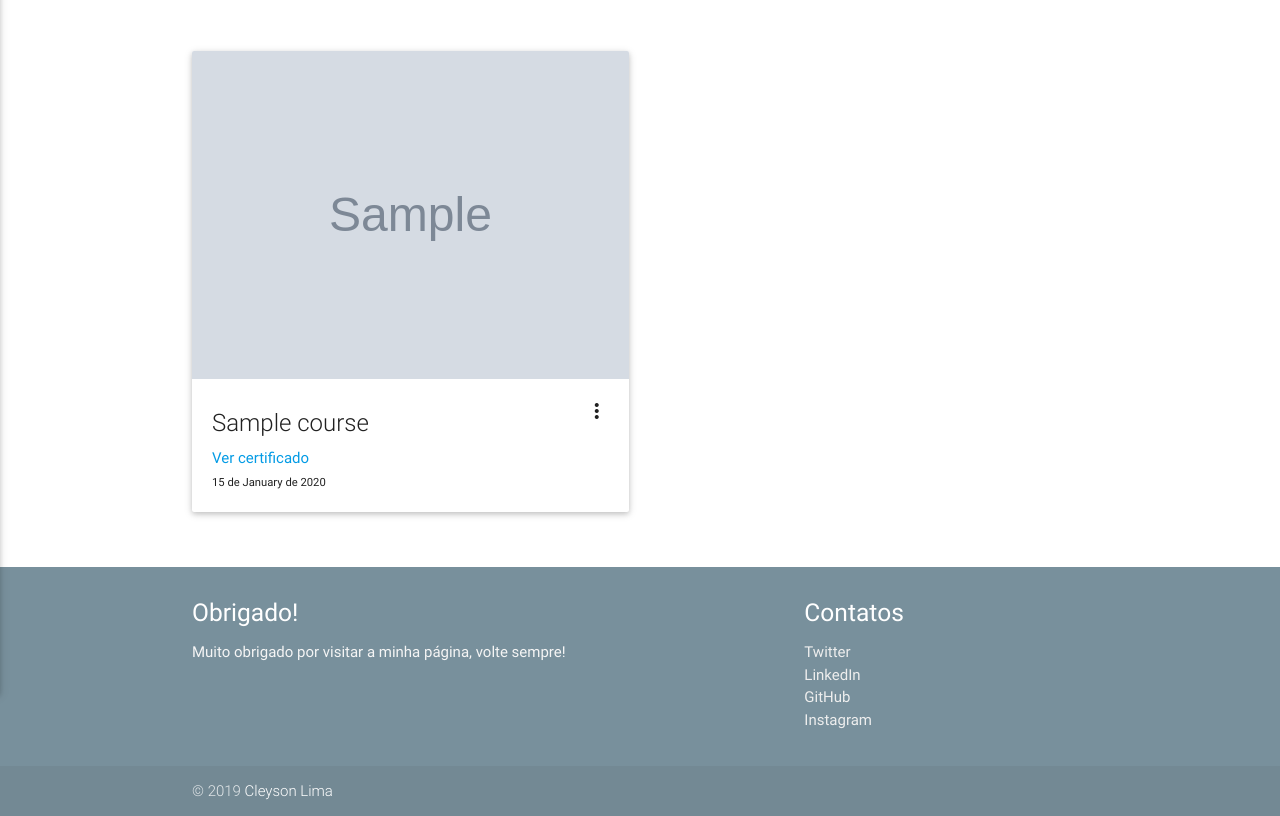
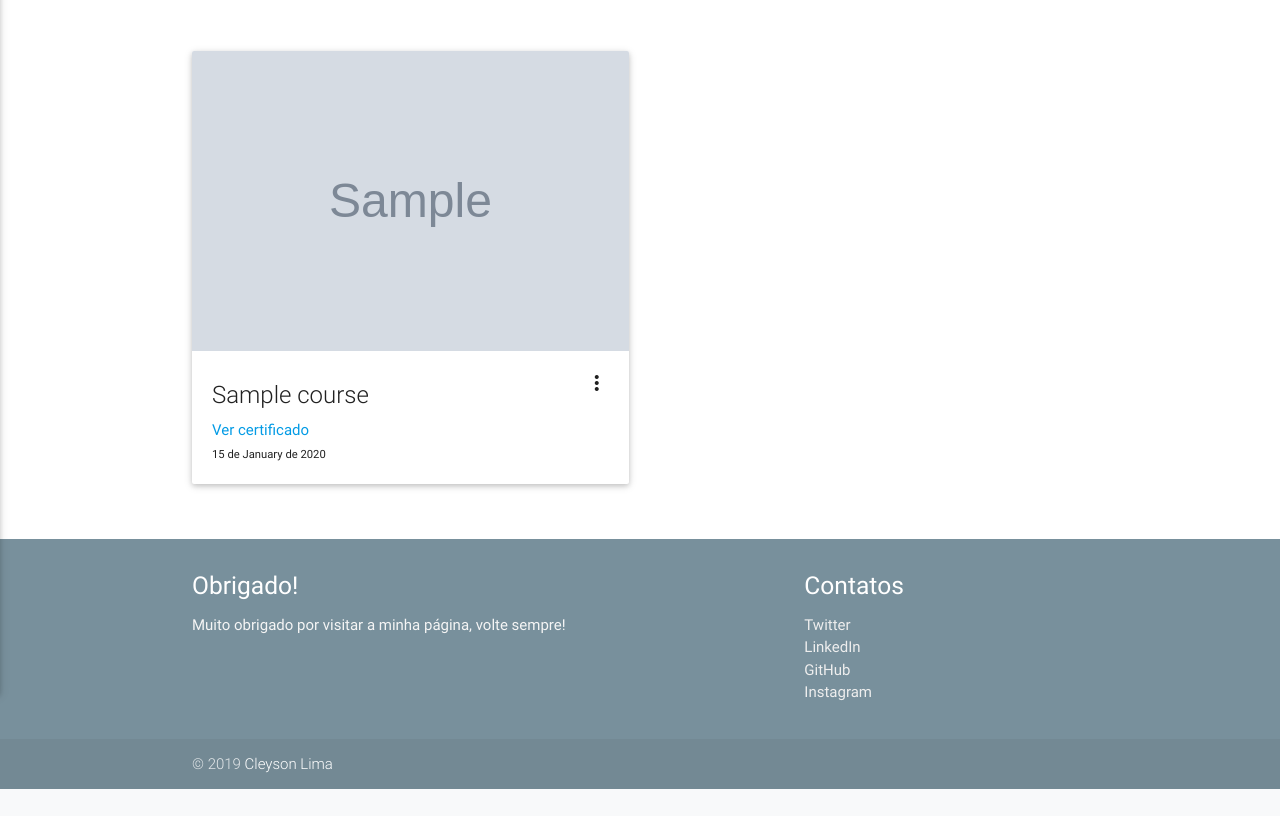
Before and after one commit to CleysonPH/personal-page-with-flask, a Flask app: page /courses/ in a window 1280 px wide. Shown: the part 166-982 px from the top of the page. After the commit the page ends 955 px from the top, so only its background shows below. Run offline with Flask 2, Linux system fonts and the light colour scheme; tables that the repository leaves empty hold one stand-in row (values such as "Sample post"); grey boxes marked "Sample" are stand-in pictures; some libraries are stand-ins or nearby versions.

Commit message:
Add a rule in css of page courses

```diff
--- a/personal_page/templates/courses.html
+++ b/personal_page/templates/courses.html
@@ -1,4 +1,13 @@
 {% extends 'base.html' %}
+
+{% block head %}
+    <style>
+        img {
+            max-height: 300px;
+        }
+    </style>
+{% endblock %}
+
 
 {% block title %}Cursos Realizados{% endblock %}
 
```
